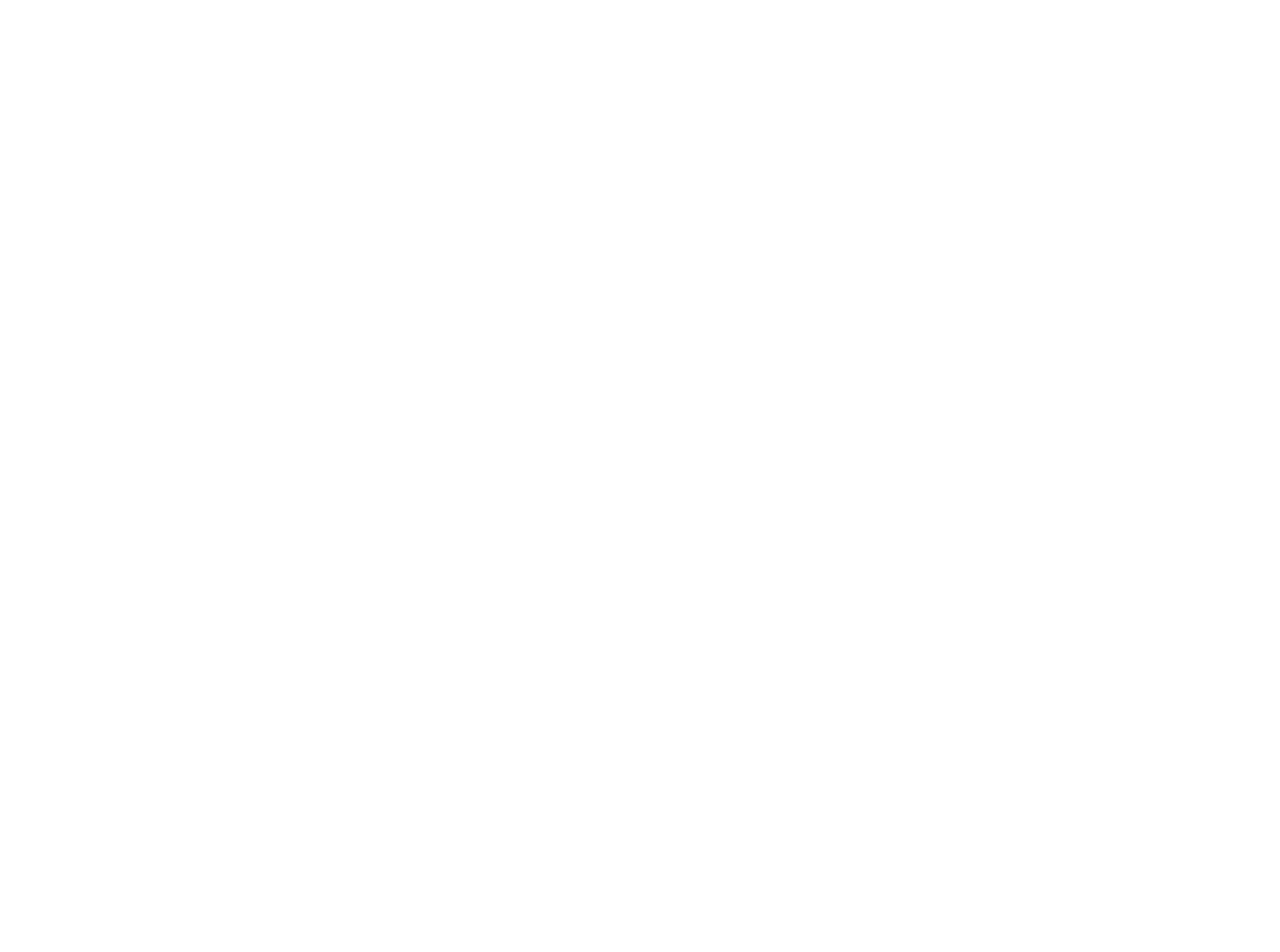
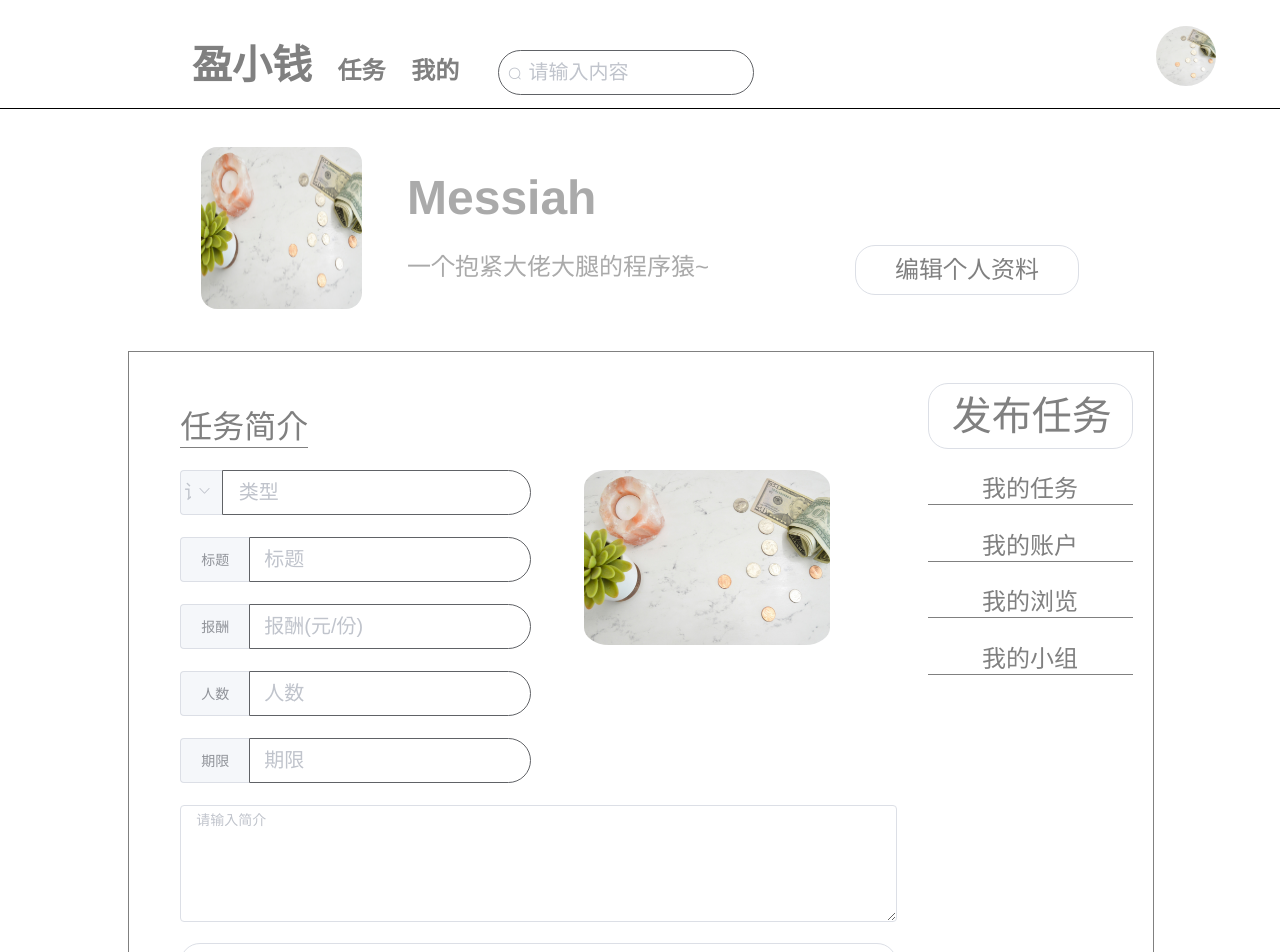
Before and after one commit to haowe-7/Fat-Wallet-FrontEnd, a Vue app: page /mainpage/myinfo/mypublishtask in a window 1280 px wide. Shown: the top 952 px of the page. Before the commit the page ends 800 px from the top, so only its background shows below. Built offline with nearby package versions, Linux system fonts and the light colour scheme.

Commit message:
新增任务发布概述界面

```diff
--- /dev/null
+++ b/src/components/MyInfoList.vue
@@ -0,0 +1,71 @@
+<template>
+    <div id="my-info-list-div">
+        <el-tabs v-model="activeName" @tab-click="handleClick">
+          <el-tab-pane class="user-control-tab-panel" name="release">
+            <span slot="label" class='category-sub-title'>发布</span>
+            <div v-for="o in 4" :key="o" class="text item">
+              <TaskBlock></TaskBlock>
+            </div>
+          </el-tab-pane>
+          <el-tab-pane class="user-control-tab-panel" name="finish">
+            <span slot="label" class='category-sub-title'>完成</span>
+            <div v-for="o in 4" :key="o" class="text item">
+              <TaskBlock></TaskBlock>
+            </div>
+          </el-tab-pane>
+          <el-tab-pane class="user-control-tab-panel" name="collect">
+            <span slot="label" class='category-sub-title'>收藏</span>
+            <div v-for="o in 4" :key="o" class="text item">
+              <TaskBlock></TaskBlock>
+            </div>
+          </el-tab-pane>
+          <el-tab-pane class="user-control-tab-panel" name="comment">
+            <span slot="label" class='category-sub-title'>评论</span>
+            评论
+          </el-tab-pane>
+          <el-tab-pane class="user-control-tab-panel" name="follow">
+            <span slot="label" class='category-sub-title'>关注</span>
+            关注
+          </el-tab-pane>
+          <el-tab-pane class="user-control-tab-panel" name="share">
+            <span slot="label" class='category-sub-title'>分享</span>
+            <div v-for="o in 4" :key="o" class="text item">
+              <TaskBlock></TaskBlock>
+            </div>
+          </el-tab-pane>
+        </el-tabs>
+    </div>
+</template>
+
+<script>
+import TaskBlock from '@/components/TaskBlock';
+export default {
+  name: 'MyInfoList',
+  components: {
+    TaskBlock
+  },
+  data() {
+    return {
+      activeName: 'release'
+    };
+  },
+  methods: {
+    handleClick(tab, event) {
+      console.log(tab, event);
+    }
+  },
+};
+</script>
+
+<style scoped>
+
+#my-info-list-div {
+  width: 100%;
+}
+
+.category-sub-title {
+  font-size: 150%;
+  color: gray;
+}
+
+</style>
--- a/src/components/MyInfoPage.vue
+++ b/src/components/MyInfoPage.vue
@@ -1,5 +1,6 @@
 <template>
   <div id="my-info-page-main">
+    <!-- 顶部信息模块 -->
     <div id="user-info-panel">
       <div id="user-icon">
       <img src="../assets/background.jpg"/>
@@ -12,45 +13,17 @@
         <el-button id="edit-user-info-button" round="">编辑个人资料</el-button>
       </div>
     </div>
+    <!-- 下方控制模块 -->
     <div id="user-control-panel">
+      <!-- 详情显示模块：包括信息块列表界面和概述发布任务界面 -->
       <div id="user-detail-info-panel">
-        <el-tabs v-model="activeName" @tab-click="handleClick">
-          <el-tab-pane class="user-control-tab-panel" name="release">
-            <span slot="label" class='category-sub-title'>发布</span>
-            <div v-for="o in 4" :key="o" class="text item">
-              <TaskBlock></TaskBlock>
-            </div>
-          </el-tab-pane>
-          <el-tab-pane class="user-control-tab-panel" name="finish">
-            <span slot="label" class='category-sub-title'>完成</span>
-            <div v-for="o in 4" :key="o" class="text item">
-              <TaskBlock></TaskBlock>
-            </div>
-          </el-tab-pane>
-          <el-tab-pane class="user-control-tab-panel" name="collect">
-            <span slot="label" class='category-sub-title'>收藏</span>
-            <div v-for="o in 4" :key="o" class="text item">
-              <TaskBlock></TaskBlock>
-            </div>
-          </el-tab-pane>
-          <el-tab-pane class="user-control-tab-panel" name="comment">
-            <span slot="label" class='category-sub-title'>评论</span>
-            评论
-          </el-tab-pane>
-          <el-tab-pane class="user-control-tab-panel" name="follow">
-            <span slot="label" class='category-sub-title'>关注</span>
-            关注
-          </el-tab-pane>
-          <el-tab-pane class="user-control-tab-panel" name="share">
-            <span slot="label" class='category-sub-title'>分享</span>
-            <div v-for="o in 4" :key="o" class="text item">
-              <TaskBlock></TaskBlock>
-            </div>
-          </el-tab-pane>
-        </el-tabs>
+        <router-link to="/mainpage/myinfo/myinfolist"></router-link>
+        <router-link to="/mainpage/myinfo/mypublishtask"></router-link>
+        <router-view></router-view>
       </div>
+      <!-- 导航选择模块 -->
       <div id="user-nav-panel">
-        <el-button id="publish-task-button" round>发布任务</el-button>
+        <el-button id="publish-task-button" v-on:click="publishTaskButtonClick" round> {{publishTaskButtonText}}</el-button>
         <div>
           <div class="user-nav-div">我的任务</div>
           <div class="user-nav-div">我的账户</div>
@@ -59,24 +32,23 @@
         </div>
       </div>
     </div>
+    <div style="margin: 20px 0;"></div>
   </div>
 </template>
 
 <script>
-import TaskBlock from '@/components/TaskBlock';
 export default {
   name: 'MyInfoPage',
   components: {
-    TaskBlock
   },
   data() {
     return {
-      activeName: 'release'
+      publishTaskButtonText: '发布任务'
     };
   },
   methods: {
-    handleClick(tab, event) {
-      console.log(tab, event);
+    publishTaskButtonClick() {
+      this.$router.push({ path: '/mainpage/myinfo/mypublishtask' });
     }
   },
 };
@@ -86,6 +58,7 @@
 
 #my-info-page-main {
   width: 100%;
+  margin-bottom: 3%;
 }
 
 
@@ -122,11 +95,6 @@
   margin-left: 3%;
   width: 20%;
   background-color: white;
-}
-
-.category-sub-title {
-  font-size: 150%;
-  color: gray;
 }
 
 
@@ -192,6 +160,7 @@
   font-size: 150%;
   color: gray;
   border-block-end: 1px solid gray;
+  margin-bottom: 3%;
 }
 
 /*发布任务按钮*/
--- /dev/null
+++ b/src/components/MyPublishTask.vue
@@ -0,0 +1,173 @@
+<template>
+  <div>
+    <div id ='my-publish-task-title'>
+      <span>任务简介</span>
+    </div>
+    <div>
+      <div id='my-publish-task-info-input-box'>
+        <el-form :model="taskForm" ref="taskForm" status-icon :rules="taskRules">
+          <el-form-item prop="type">
+            <el-input v-model="taskForm.type" placeholder="类型" autocomplete="off">
+              <el-select v-model="taskForm.type" slot="prepend" placeholder="请选择">
+                <el-option label="问卷调查" value="问卷调查"></el-option>
+                <el-option label="快递代领" value="快递代领"></el-option>
+              </el-select>
+            </el-input>
+          </el-form-item>
+          <el-form-item prop="title">
+            <el-input v-model="taskForm.title" placeholder="标题" autocomplete="off">
+              <template slot="prepend">标题</template>
+            </el-input>
+          </el-form-item>
+          <el-form-item prop="reward">
+            <el-input v-model="taskForm.reward" placeholder="报酬(元/份)" autocomplete="off">
+              <template slot="prepend">报酬</template>
+            </el-input>
+          </el-form-item>
+          <el-form-item prop="maxParticipant">
+            <el-input v-model="taskForm.maxParticipant" placeholder="人数" autocomplete="off">
+              <template slot="prepend">人数</template>
+            </el-input>
+          </el-form-item>
+          <el-form-item prop="endTime">
+            <el-input v-model="taskForm.endTime" placeholder="期限" autocomplete="off">
+              <template slot="prepend">期限</template>
+            </el-input>
+          </el-form-item>
+        </el-form>
+      </div>
+      <div id='my-publish-task-select-imgview'>
+        <div id="task-img">
+          <img src="../assets/background.jpg"/>
+        </div>
+      </div>
+      <div id='my-publish-task-short-info'>
+        <el-input
+          type="textarea"
+          :autosize="{ minRows: 5, maxRows: 10}"
+          placeholder="请输入简介"
+          v-model="taskForm.intro">
+        </el-input>
+      </div>
+      <el-button id="my-task-submit-button" v-on:click="submitTaskButtonClick" round>提交</el-button>
+    </div>
+  </div>
+</template>
+
+<script>
+
+export default {
+  name: 'MyPublishTask',
+  components: {
+  },
+  data() {
+    // const validateTaskType = (rule, value, callback) => {
+    //   if (value === '') {
+    //     callback(new Error('请选择一个类型'));
+    //   } else {
+    //     callback();
+    //   }
+    // };
+
+    // const validateTaskTitle = (rule, value, callback) => {
+    //   if (value === '') {
+    //     callback(new Error('请输入标题'));
+    //   } else {
+    //     callback();
+    //   }
+    // };
+
+    return {
+      taskForm: {
+        type: '',
+        title: '',
+        reward: '',
+        maxParticipant: '',
+        endTime: '',
+        intro: ''
+      },
+      taskRules: {
+        // type: [
+        //   { validator: validateTaskType, trigger: 'blur' }
+        // ],
+        // title: [
+        //   { validator: validateTaskTitle, trigger: 'blur' }
+        // ]
+      },
+    };
+  },
+  methods: {
+    submitTaskButtonClick() {
+      this.$router.push({ path: '/mainpage/myinfo/mypublishtask' });
+    }
+  },
+};
+</script>
+
+<style scoped>
+
+/* 任务简介标示 */
+#my-publish-task-title {
+  display: inline-block;
+  width: auto;
+  font-size: 200%;
+  color: gray;
+  border-block-end: 1px solid gray;
+}
+
+/* 信息框模块 */
+#my-publish-task-info-input-box {
+  display: inline-block;
+  width: 49%;
+  /* background-color: yellow; */
+  margin-top: 3%;
+}
+
+/* .el-input {
+  font-size: 15px;
+}
+
+.el-input input {
+  height: 45px;
+  border-color: gray;
+  background-color:transparent;
+  border: 1px solid;
+  border-radius: 0px;
+} */
+
+/* 图片选择框模块 */
+#my-publish-task-select-imgview {
+  display: inline-block;
+  vertical-align: top;
+  margin-top: 3%;
+  width: 49%;
+  /* background: yellow; */
+}
+
+/*task图像div*/
+#task-img {
+  display: inline-block;
+  width: 70%;
+  height:0px;
+  margin-left: 1%;
+  padding-bottom:50%;
+  margin-left: 15%;
+  position:relative;
+
+}
+
+/* task图像 */
+#task-img img {
+  width: 100%;
+  height: 100%;
+  position: absolute;
+  border-radius: 10%;
+}
+
+/* 提交按钮 */
+#my-task-submit-button {
+  float: right;
+  margin-top: 3%;
+  margin-bottom: 3%;
+}
+</style>
--- a/src/router/index.js
+++ b/src/router/index.js
@@ -5,6 +5,8 @@
 import MainPage from '@/components/MainPage';
 import Task from '@/components/TaskPage';
 import MyInfo from '@/components/MyInfoPage';
+import MyInfoList from '@/components/MyInfoList';
+import MyPublishTask from '@/components/MyPublishTask';
 
 Vue.use(Router);
 
@@ -41,6 +43,22 @@
           path: 'myinfo',
           name: 'MyInfo',
           component: MyInfo,
+          children: [
+            {
+              path: '/',
+              redirect: 'myinfolist'
+            },
+            {
+              path: 'myinfolist',
+              name: 'MyInfoList',
+              component: MyInfoList,
+            },
+            {
+              path: 'mypublishtask',
+              name: 'MyPublishTask',
+              component: MyPublishTask
+            }
+          ]
         }
       ]
     }
```
